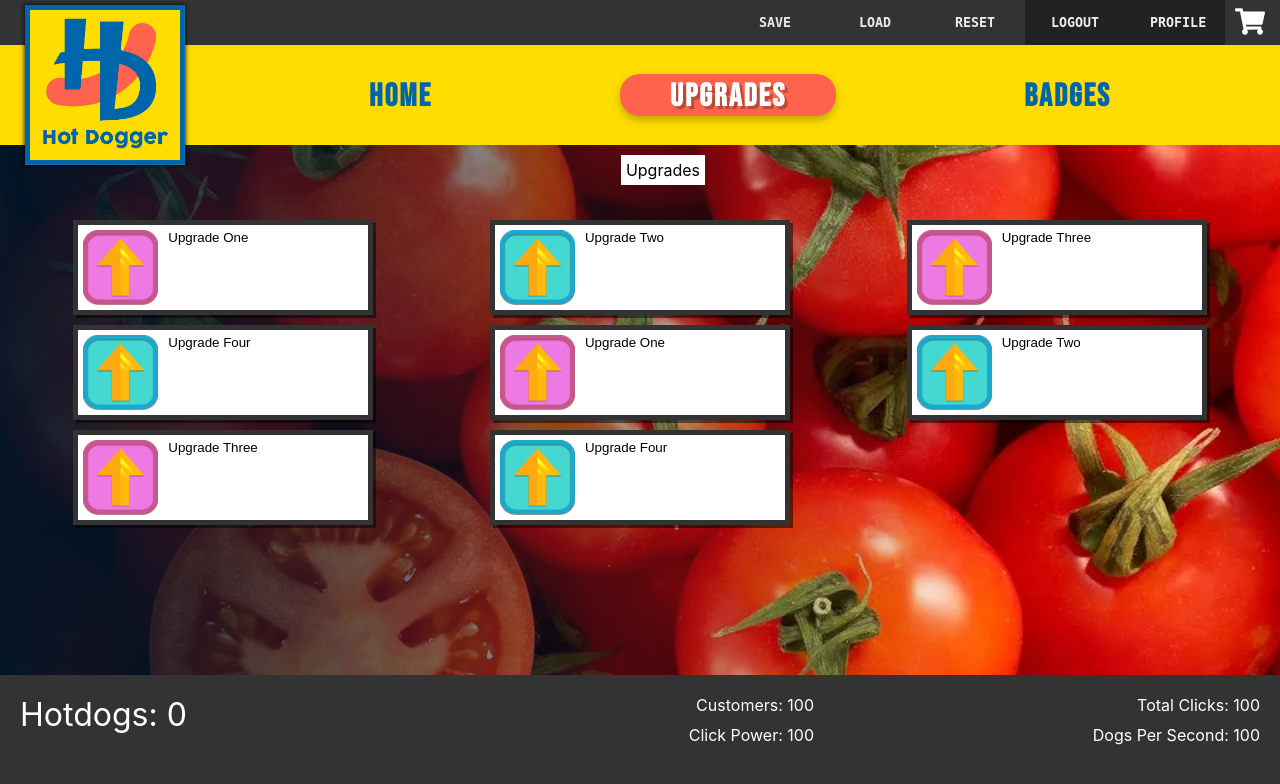
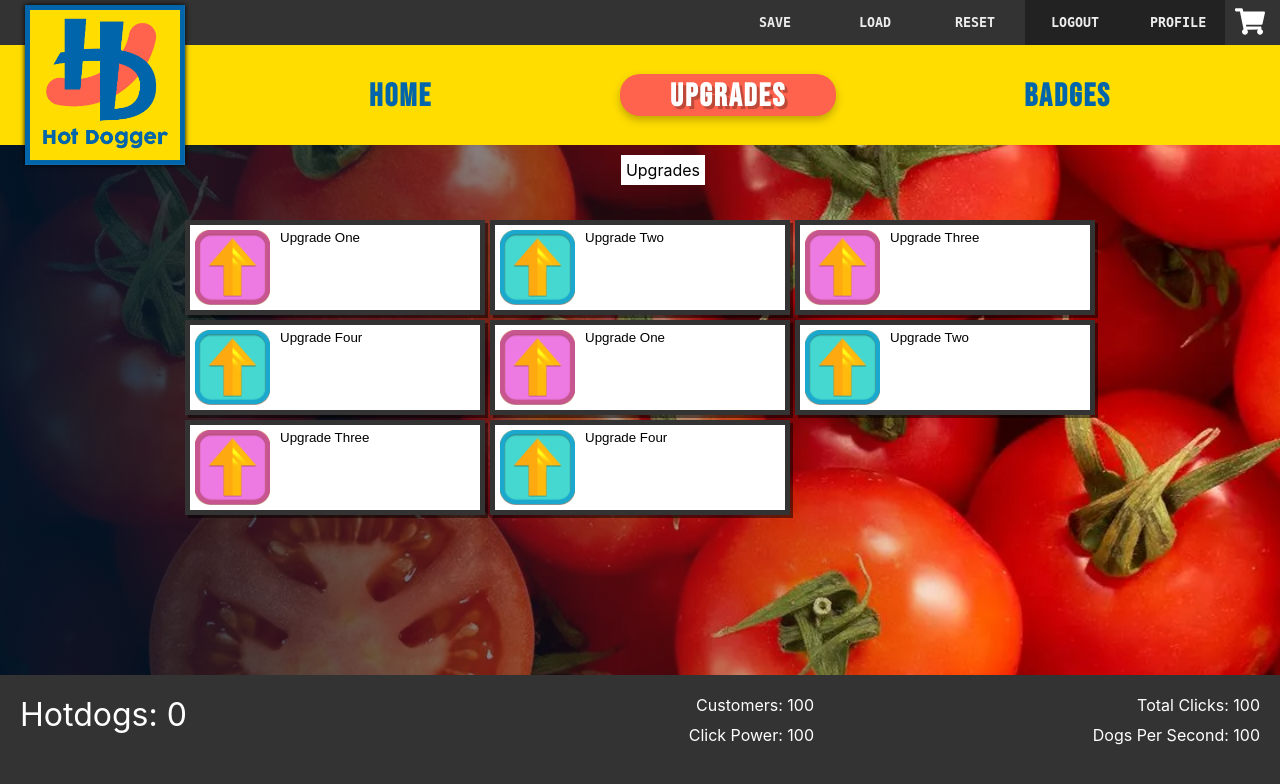
Before and after one commit to stujmar/hotdogger-fe, a React (Create React App) app: page /upgrades in a window 1280 px wide. Shown: the top 784 px of the page. Built offline with nearby package versions, Linux system fonts and the light colour scheme; no server answers; a web font is replaced by a local one.

Commit message:
[sm] got grid spacing and gaps looking nice on Upgrade panels

```diff
--- a/src/components/Upgrades/Upgrade.module.css
+++ b/src/components/Upgrades/Upgrade.module.css
@@ -3,7 +3,6 @@
     display:block;
     width:300px;
     height:95px;
-    margin: 0 auto 10px;
     background: rgb(255, 255, 255);
     border: solid 5px #333;
     box-shadow: 3px 3px 0 rgba(0, 0, 0, 0.5);
--- a/src/components/Upgrades/UpgradePanel.module.css
+++ b/src/components/Upgrades/UpgradePanel.module.css
@@ -25,23 +25,21 @@
 
 .dataStyle {
     display: grid;
+    gap: 5px;
     padding: 75px 15px 200px;
     margin: 0 auto;
-    width: 300px;
+    width: min-content;
 }
 
 @media only screen and (min-width: 700px) {
     .dataStyle {
         grid-template-columns: 1fr 1fr;
-        width: 700px;
     }
 }
 
 @media only screen and (min-width: 1000px) {
     .dataStyle {
         grid-template-columns: 1fr 1fr 1fr;
-        width: 100%;
-        max-width: 1400px;
     }
 }
 
```
